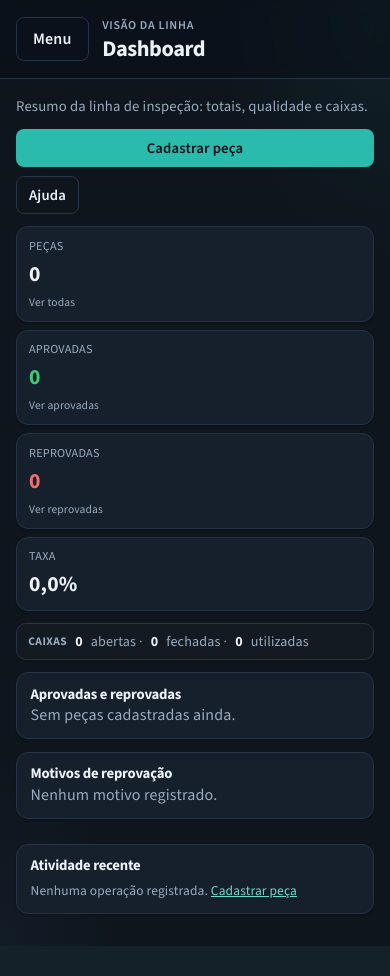
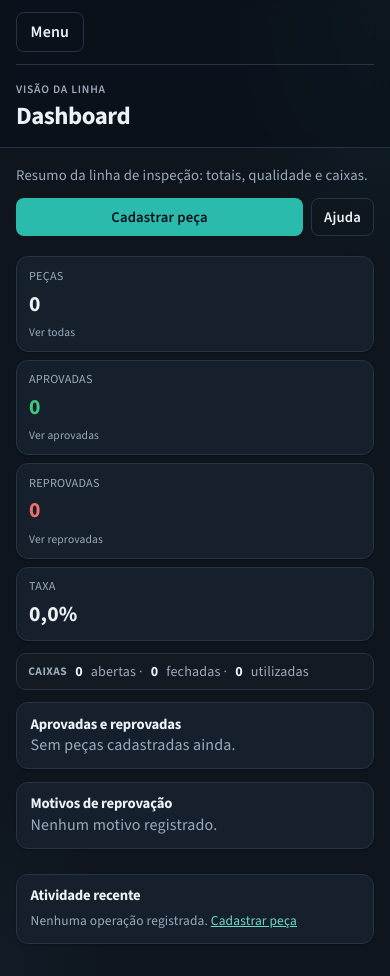
Before and after one commit to gabrielbcaracini-hub/PROJETO-CONTROLLINE, a Flask app: page / in a window 390 px wide. Before the commit the page ends 917 px from the top, so only its background shows below. Run offline with Flask 3, Linux system fonts and the light colour scheme; data that the repository does not hold is empty; some libraries are stand-ins or nearby versions.

Commit message:
Separa o menu do título no topo e reduz a poluição visual do dashboard.
Co-authored-by: Cursor <cursoragent@cursor.com>

```diff
--- a/app/static/css/style.css
+++ b/app/static/css/style.css
@@ -162,10 +162,17 @@ p { margin: 0; }
 }
 
 .topo {
-  padding: var(--espaco-4) var(--espaco-5);
+  padding: var(--espaco-5) var(--espaco-5) var(--espaco-4);
   border-bottom: 1px solid var(--linha);
   background: rgba(10, 16, 24, 0.55);
   backdrop-filter: blur(8px);
+  display: flex;
+  flex-direction: column;
+  gap: 0;
+}
+
+.topo-barra {
+  display: none;
 }
 
 .topo-linha {
@@ -176,24 +183,29 @@ p { margin: 0; }
   margin: 0 auto;
 }
 
-.topo-titulo { min-width: 0; }
+.topo-titulo {
+  min-width: 0;
+  max-width: 1100px;
+  width: 100%;
+  margin: 0 auto;
+}
 
 .topo-titulo h1 {
   margin: 0;
-  font-size: 1.4rem;
+  font-size: 1.55rem;
   font-weight: 700;
-  line-height: 1.15;
+  line-height: 1.2;
   letter-spacing: -0.02em;
 }
 
-.topo-titulo .olho { margin: 0 0 0.12rem; }
+.topo-titulo .olho { margin: 0 0 0.2rem; }
 
 .olho {
   margin: 0 0 0.15rem;
   color: var(--mudo);
-  font-size: 0.75rem;
+  font-size: 0.72rem;
   font-weight: 600;
-  letter-spacing: 0.06em;
+  letter-spacing: 0.07em;
   text-transform: uppercase;
 }
 
@@ -232,6 +244,13 @@ main { padding: var(--espaco-4) var(--espaco-5) var(--espaco-6); }
 }
 
 .secao-topo-texto .intro { margin-bottom: 0; }
+
+.secao-topo-acoes {
+  display: flex;
+  flex-wrap: wrap;
+  align-items: center;
+  gap: var(--espaco-2);
+}
 
 .grade-numeros {
   display: grid;
@@ -372,8 +391,6 @@ main { padding: var(--espaco-4) var(--espaco-5) var(--espaco-6); }
 
 .intro-compacta { margin: 0; font-size: 0.92rem; }
 
-.secao-topo-dashboard { margin-bottom: 0; }
-
 .meta-linha {
   display: flex;
   flex-wrap: wrap;
@@ -463,6 +480,19 @@ main { padding: var(--espaco-4) var(--espaco-5) var(--espaco-6); }
   gap: 0.6rem;
   align-items: center;
   justify-content: space-between;
+}
+
+.secao-topo.secao-topo-dashboard {
+  flex-direction: column;
+  align-items: flex-start;
+  justify-content: flex-start;
+  gap: var(--espaco-3);
+  margin-bottom: var(--espaco-2);
+}
+
+.secao-topo.secao-topo-dashboard .intro-compacta {
+  margin: 0;
+  max-width: 36rem;
 }
 
 .acoes { justify-content: flex-start; margin-top: 0.4rem; }
@@ -1017,7 +1047,27 @@ tbody tr:hover { background: rgba(255, 255, 255, 0.02); }
 
 @media (max-width: 800px) {
   .moldura { grid-template-columns: 1fr; }
-  .btn-menu { display: inline-flex; }
+  .topo {
+    padding-top: var(--espaco-3);
+    gap: var(--espaco-3);
+  }
+  .topo-barra {
+    display: flex;
+    align-items: center;
+    max-width: 1100px;
+    width: 100%;
+    margin: 0 auto;
+    padding-bottom: var(--espaco-3);
+    border-bottom: 1px solid var(--linha);
+  }
+  .btn-menu {
+    display: inline-flex;
+    min-height: 40px;
+    padding: 0.4rem 0.85rem;
+  }
+  .topo-titulo {
+    padding-top: var(--espaco-1);
+  }
   .sidebar {
     position: fixed;
     inset: 0 auto 0 0;
@@ -1035,8 +1085,8 @@ tbody tr:hover { background: rgba(255, 255, 255, 0.02); }
     z-index: 25;
   }
   .topo, main { padding-left: var(--espaco-4); padding-right: var(--espaco-4); }
-  .secao-topo-texto { width: 100%; }
-  .secao-topo-texto .btn-primario { width: 100%; }
+  .secao-topo-acoes { width: 100%; }
+  .secao-topo-acoes .btn-primario { flex: 1 1 auto; }
   .grade-numeros, .ficha, .grade-campos { grid-template-columns: 1fr; }
   .dialogo {
     width: calc(100% - 1rem);
--- a/app/templates/base.html
+++ b/app/templates/base.html
@@ -4,11 +4,11 @@
   <meta charset="utf-8">
   <meta name="viewport" content="width=device-width, initial-scale=1">
   <title>{% block titulo %}LineControl{% endblock %}</title>
-  <link rel="icon" href="{{ url_for('static', filename='img/favicon.svg', v='7') }}" type="image/svg+xml">
+  <link rel="icon" href="{{ url_for('static', filename='img/favicon.svg', v='8') }}" type="image/svg+xml">
   <link rel="preconnect" href="https://fonts.googleapis.com">
   <link rel="preconnect" href="https://fonts.gstatic.com" crossorigin>
   <link href="https://fonts.googleapis.com/css2?family=IBM+Plex+Mono:wght@400;500&family=Source+Sans+3:wght@400;500;600;700&display=swap" rel="stylesheet">
-  <link rel="stylesheet" href="{{ url_for('static', filename='css/style.css', v='7') }}">
+  <link rel="stylesheet" href="{{ url_for('static', filename='css/style.css', v='8') }}">
 </head>
 <body>
   <a class="pular" href="#conteudo">Ir para o conteúdo</a>
@@ -46,14 +46,14 @@
     </aside>
     <div class="miolo">
       <header class="topo">
-        <div class="topo-linha">
+        <div class="topo-barra">
           <button class="btn btn-secundario btn-menu" type="button" aria-expanded="false" aria-controls="menu-lateral" data-menu>
             Menu
           </button>
-          <div class="topo-titulo">
-            <p class="olho">{% block olho %}Linha de inspeção{% endblock %}</p>
-            <h1>{% block cabecalho %}Dashboard{% endblock %}</h1>
-          </div>
+        </div>
+        <div class="topo-titulo">
+          <p class="olho">{% block olho %}Linha de inspeção{% endblock %}</p>
+          <h1>{% block cabecalho %}Dashboard{% endblock %}</h1>
         </div>
       </header>
       <main id="conteudo" tabindex="-1">
@@ -88,6 +88,6 @@
   </dialog>
 
   <script id="regras-qualidade" type="application/json">{{ regras_qualidade | tojson }}</script>
-  <script src="{{ url_for('static', filename='js/app.js', v='7') }}"></script>
+  <script src="{{ url_for('static', filename='js/app.js', v='8') }}"></script>
 </body>
 </html>
--- a/app/templates/dashboard/index.html
+++ b/app/templates/dashboard/index.html
@@ -5,10 +5,9 @@
 {% block conteudo %}
   <div class="dashboard-container">
     <div class="secao-topo secao-topo-dashboard">
-      <div class="secao-topo-texto">
       <p class="intro intro-compacta">Resumo da linha de inspeção: totais, qualidade e caixas.</p>
+      <div class="secao-topo-acoes">
         <a class="btn btn-primario btn-compacto" href="{{ url_for('pecas.nova') }}">Cadastrar peça</a>
-      </div>
         <div class="help-popover-wrap">
           <button class="btn btn-secundario btn-compacto" type="button" data-ajuda aria-expanded="false" aria-controls="help-popover">Ajuda</button>
           <div class="help-popover" id="help-popover" hidden role="dialog" aria-labelledby="help-popover-titulo">
@@ -21,6 +20,7 @@
               <button class="btn btn-primario btn-compacto" type="submit">Perguntar</button>
             </form>
             <div class="resposta-ajuda" id="resposta-ajuda" hidden role="status"></div>
+          </div>
         </div>
       </div>
     </div>
```
Lines whose indentation alone changed are shown as unchanged.
